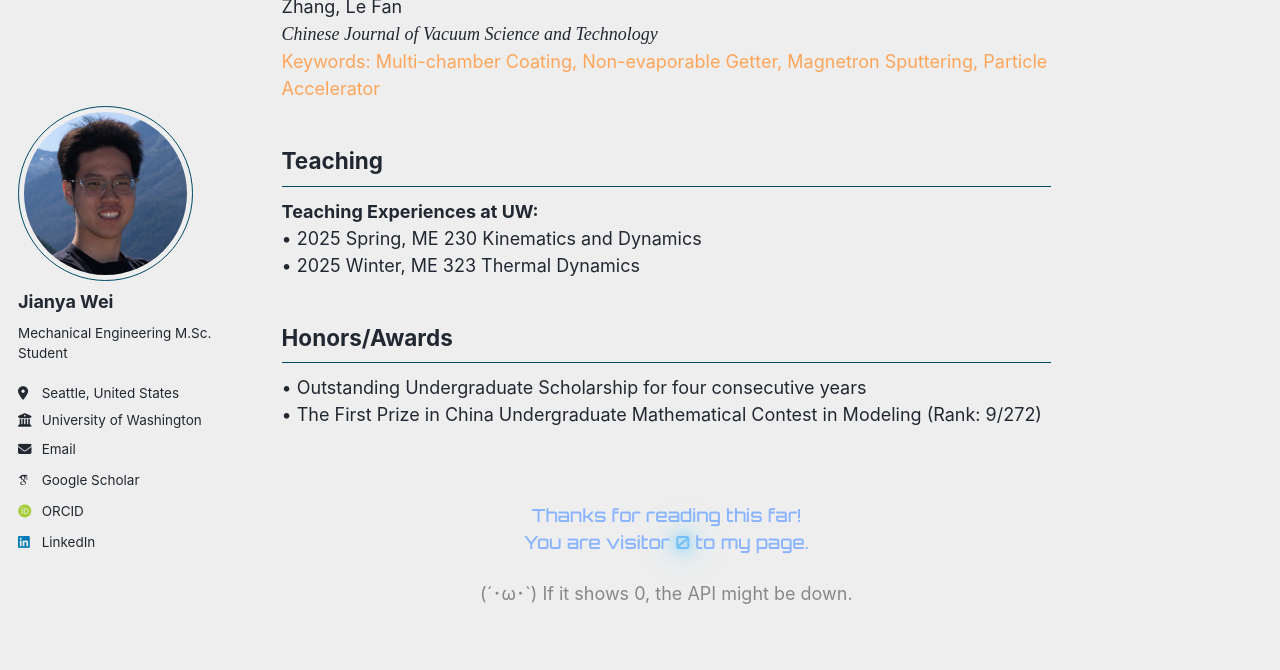
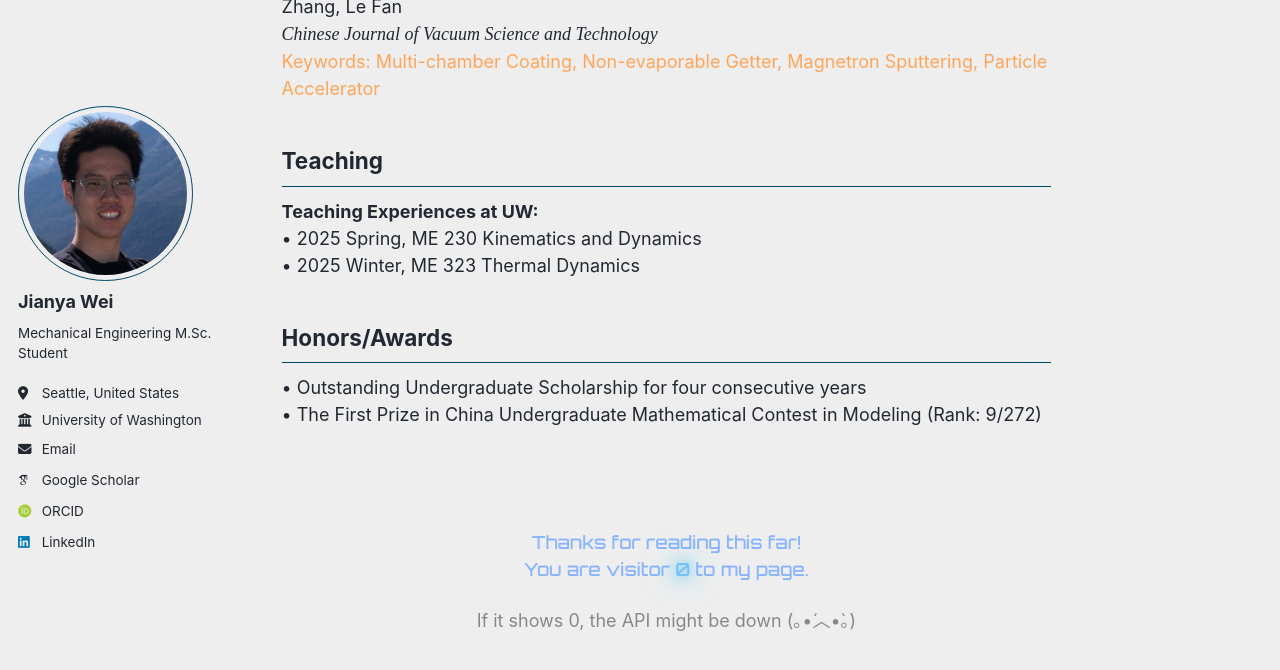
Before and after one commit to jywei02/jywei02.github.io, a Jekyll site: the page built from _pages/about.md, in a window 1280 px wide and 900 px high, scrolled down 1176 px. Shown: the top 670 px of the window. Built offline with Jekyll 4.4.1, drawn with Linux system fonts in a browser that asks for light colours; some web fonts are replaced; comment, search, counter and statistics services are not loaded.

Commit message:
Update about.md

```diff
--- a/_pages/about.md
+++ b/_pages/about.md
@@ -70,6 +70,7 @@ Honors/Awards
 • The First Prize in China Undergraduate Mathematical Contest in Modeling (Rank: 9/272)
 
 <br>
+<br>
 
 <head>
   <link href="https://fonts.googleapis.com/css2?family=Orbitron:wght@500&display=swap" rel="stylesheet">
@@ -131,7 +132,7 @@ Honors/Awards
 
   <!-- 固定的小字说明 -->
   <p class="footer-note">
-    (´･ω･`) If it shows 0, the API might be down.
+    If it shows 0, the API might be down (｡•́︿•̀｡)
   </p>
 
   <!-- 不蒜子统计 -->
```
